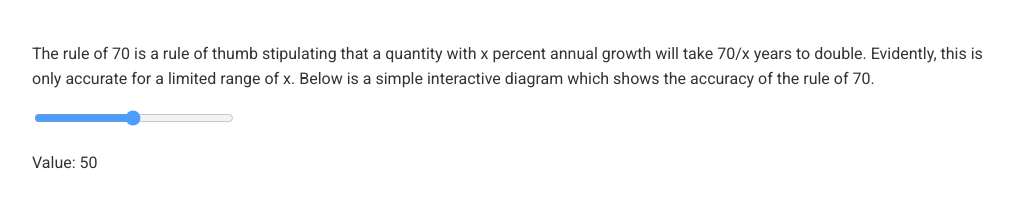
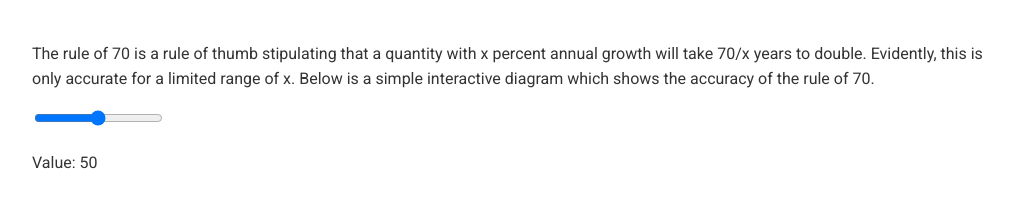
Before and after one commit to datainteractive/datainteractive.github.io, a Jekyll site: the page built from index.html, in a window 1280 px wide. Shown: the part 257-465 px from the top of the page, without its empty margins (128-1141 px from the left). Built offline with Jekyll 4.4.1, drawn with Linux system fonts in a browser that asks for light colours.

Commit message:
Update main.css

```diff
--- a/css/main.css
+++ b/css/main.css
@@ -1,27 +1,3 @@
-.slidercontainer {
-  margin: auto;
-  width: 200px;
-
-}
-/* The slider itself */
-.slider {
-  width: 200px;
-  opacity: 0.7; /* Set transparency (for mouse-over effects on hover) */
-}
-
-/* Mouse-over effects */
-.slider:hover {
-  opacity: 1; /* Fully shown on mouse-over */
-}
-
-.slider::-moz-range-thumb {
-  width: 25px; /* Set a specific slider handle width */
-  height: 25px; /* Slider handle height */
-  cursor: pointer; /* Cursor on hover */
-}
-
-/*-----------------------------------------------------*/
-
 a {
     text-decoration: none;
     color: #888;
```
